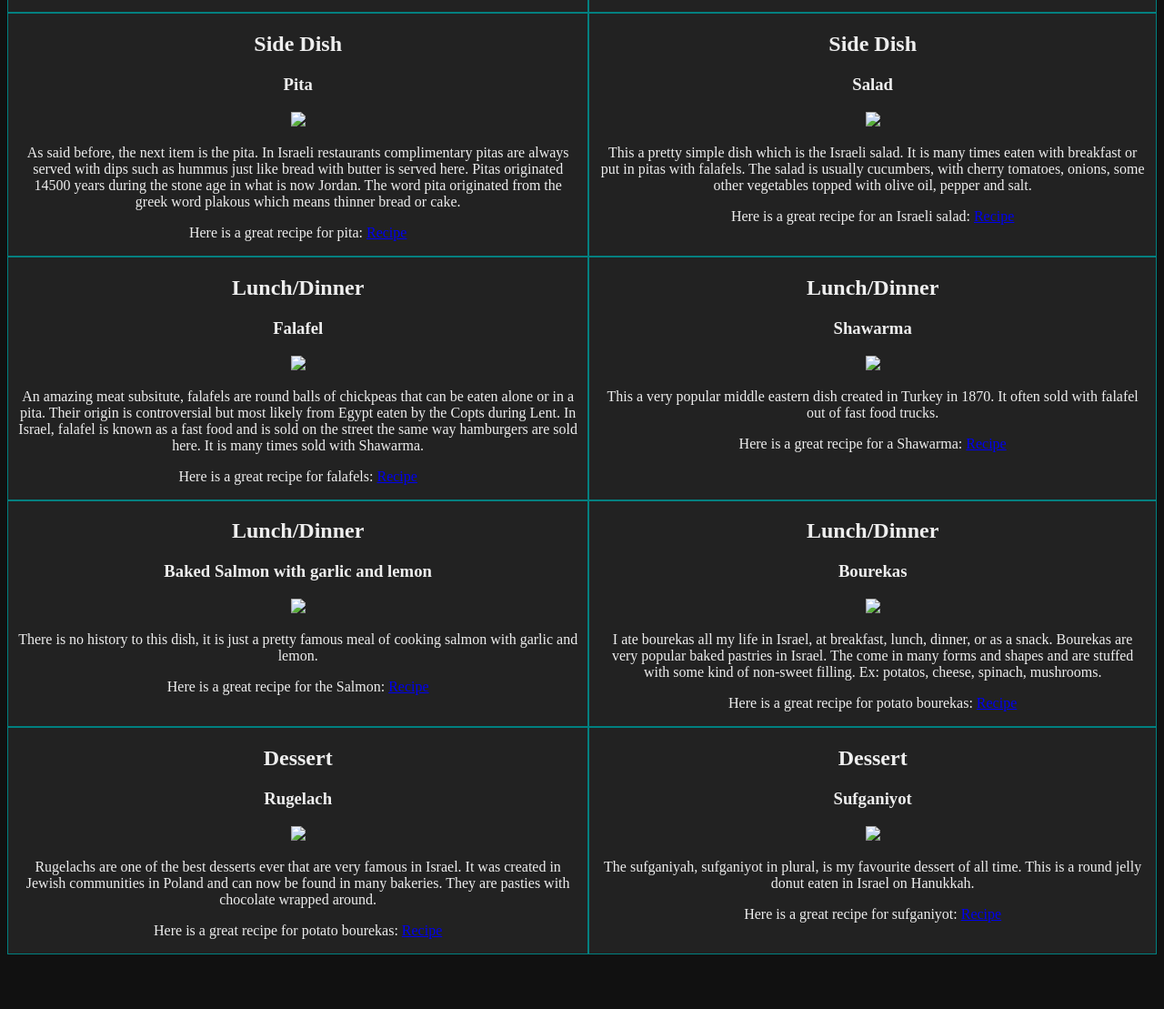
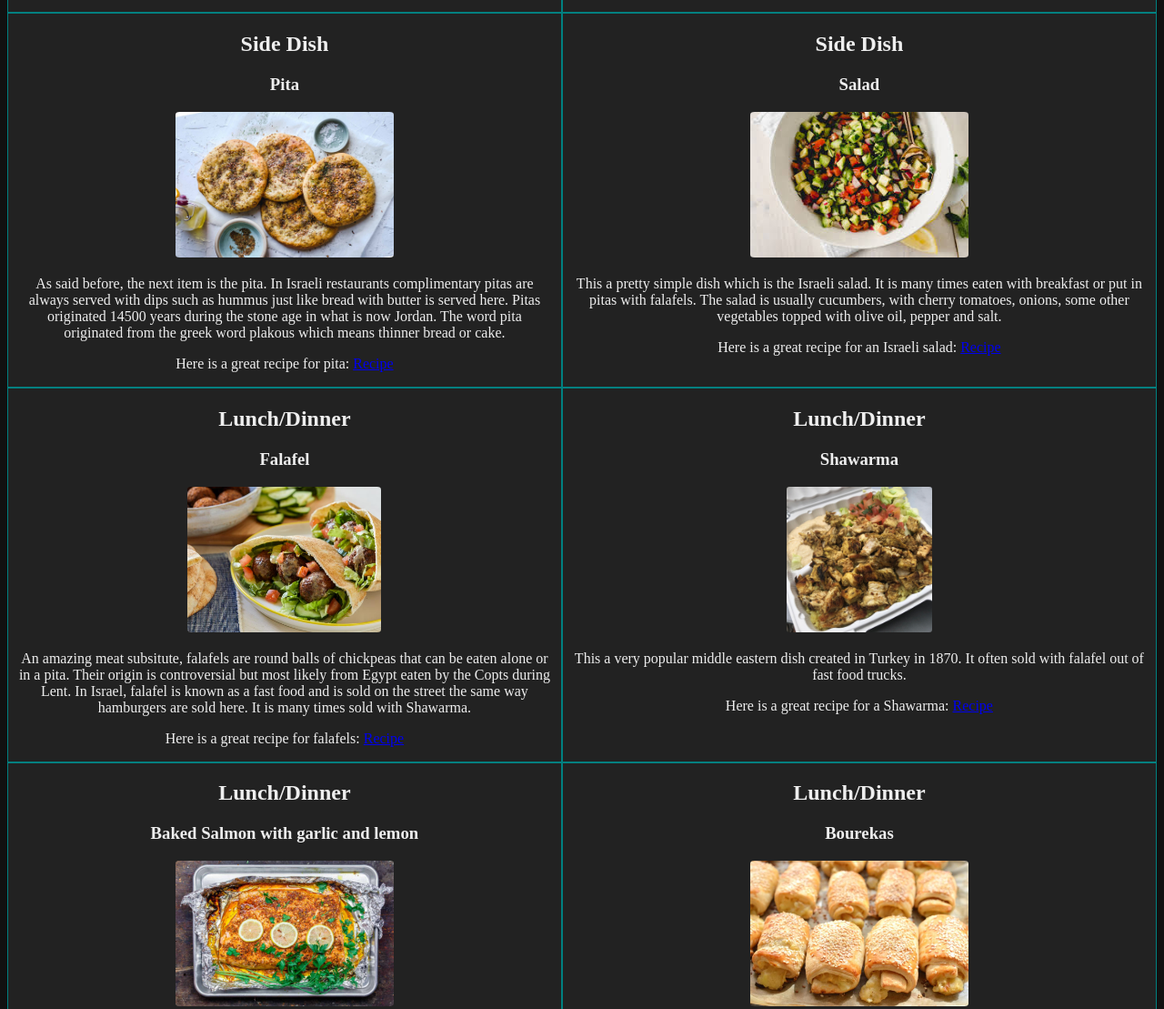
Before and after one commit to TamirPol/recipe, a plain HTML site: page Israel/israel.html in a window 1280 px wide. Shown: the part 640-1749 px from the top of the page at 91% size. Before the commit the page ends 1697 px from the top, so only its background shows below. Drawn offline with Linux system fonts and the light colour scheme.

Commit message:
Update israel.html

```diff
--- a/Israel/israel.html
+++ b/Israel/israel.html
@@ -40,7 +40,7 @@
         <div class="hummus">
             <h2>Side Dish</h2>
             <h3>Hummus</h3>
-            <img src="../Images/Israeli/Hummus.jpg">
+            <img src="../Hummus.jpg">
             <p class="hummusp">
                 There are many amazing side dishes in Israel that go with every meal, breakfast, lunch, and dinner.
                 The first one on my list is hummus. Hummus is an incredibly delicious dip but what we have in Canada
@@ -56,7 +56,7 @@
         <div class="pita">
             <h2>Side Dish</h2>
             <h3>Pita</h3>
-            <img src="../Images/Israeli/pita.jpg">
+            <img src="../pita.jpg">
             <p class="pitap">
                 As said before, the next item is the pita. In Israeli restaurants complimentary pitas are
                 always served with dips such as hummus just like bread with butter is served here. Pitas
@@ -70,7 +70,7 @@
         <div class="salad">
             <h2>Side Dish</h2>
             <h3>Salad</h3>
-            <img src="../Images/Israeli/salad.jpg">
+            <img src="../salad.jpg">
             <p class="saladp">
                 This a pretty simple dish which is the Israeli salad. It is many times eaten with breakfast or put in
                 pitas with falafels.
@@ -84,7 +84,7 @@
         <div class="Falafel">
             <h2>Lunch/Dinner</h2>
             <h3>Falafel</h3>
-            <img src="../Images/Israeli/falafel.jpeg">
+            <img src="../falafel.jpeg">
             <p class="falafelp">
                 An amazing meat subsitute, falafels are round balls of chickpeas that can be eaten alone or in a pita.
                 Their origin is controversial but most likely from Egypt eaten by the Copts during Lent.
@@ -99,7 +99,7 @@
         <div class="Shawarma">
             <h2>Lunch/Dinner</h2>
             <h3>Shawarma</h3>
-            <img src="../Images/Israeli/Shawarma.jpg">
+            <img src="../Shawarma.jpg">
             <p class="shawarmap">
                 This a very popular middle eastern dish created in Turkey in 1870.
                 It often sold with falafel out of fast food trucks.
@@ -111,7 +111,7 @@
         <div class="Salmon">
             <h2>Lunch/Dinner</h2>
             <h3>Baked Salmon with garlic and lemon</h3>
-            <img src="../Images/Israeli/Salmon.jpg">
+            <img src="../Salmon.jpg">
             <p class="salmonp">
                 There is no history to this dish, it is just a pretty famous meal of cooking salmon with garlic and lemon.
             </p>
@@ -122,7 +122,7 @@
         <div class="bourekas">
             <h2>Lunch/Dinner</h2>
             <h3>Bourekas</h3>
-            <img src="../Images/Israeli/bourekas.jpg">
+            <img src="../bourekas.jpg">
             <p class="bourekasp">
                 I ate bourekas all my life in Israel, at breakfast, lunch, dinner, or as a snack.
                 Bourekas are very popular baked pastries in Israel. The come in many forms and shapes and are stuffed
@@ -135,7 +135,7 @@
         <div class="rugelach">
             <h2>Dessert</h2>
             <h3>Rugelach</h3>
-            <img src="../Images/Israeli/rugelach.jpg">
+            <img src="../rugelach.jpg">
             <p class="rugelachp">
                 Rugelachs are one of the best desserts ever that are very famous in Israel.
                 It was created in Jewish communities in Poland and can now be found in many bakeries.
@@ -148,7 +148,7 @@
         <div class="sufganiyot">
             <h2>Dessert</h2>
             <h3>Sufganiyot</h3>
-            <img src="../Images/Israeli/sufganiyot.jpg">
+            <img src="../sufganiyot.jpg">
             <p class="sufganiyotp">
                 The sufganiyah, sufganiyot in plural, is my favourite dessert of all time.
                 This is a round jelly donut eaten in Israel on Hanukkah.
```
